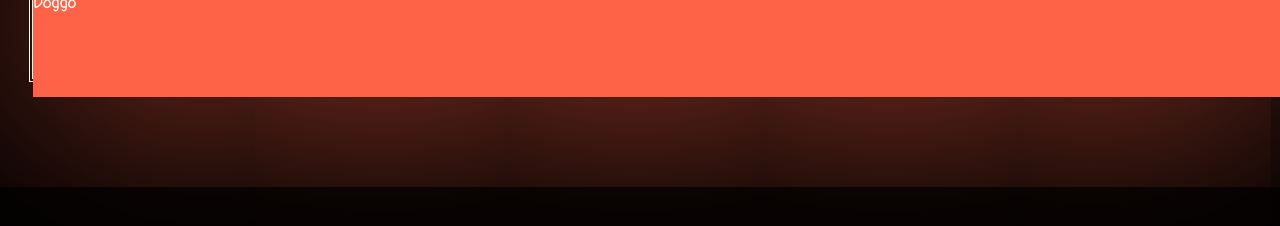
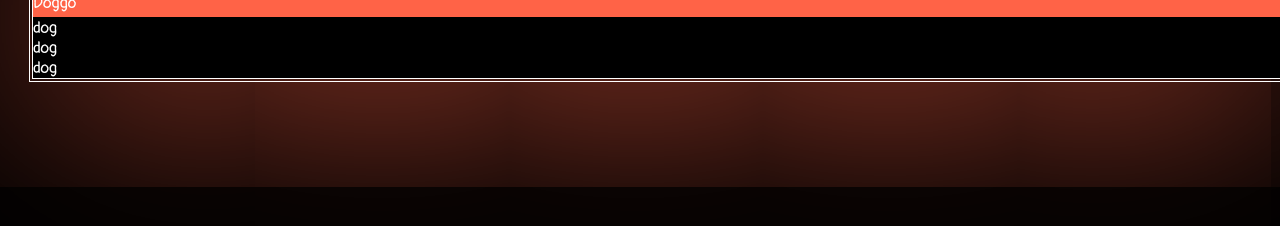
Before and after one commit to slidecode/my-dog, a plain HTML site: page index.html in a window 1280 px wide. Shown: the part 68-294 px from the top of the page. Drawn offline with Linux system fonts and the light colour scheme.

Commit message:
Update index.html

```diff
--- a/index.html
+++ b/index.html
@@ -26,7 +26,7 @@
         color: white;
         background-color: tomato;
         width: 100%;
-        height: 15%;
+        height: 5%;
         position: fixed;
         top: 20px;
         margin: 25px;
```
